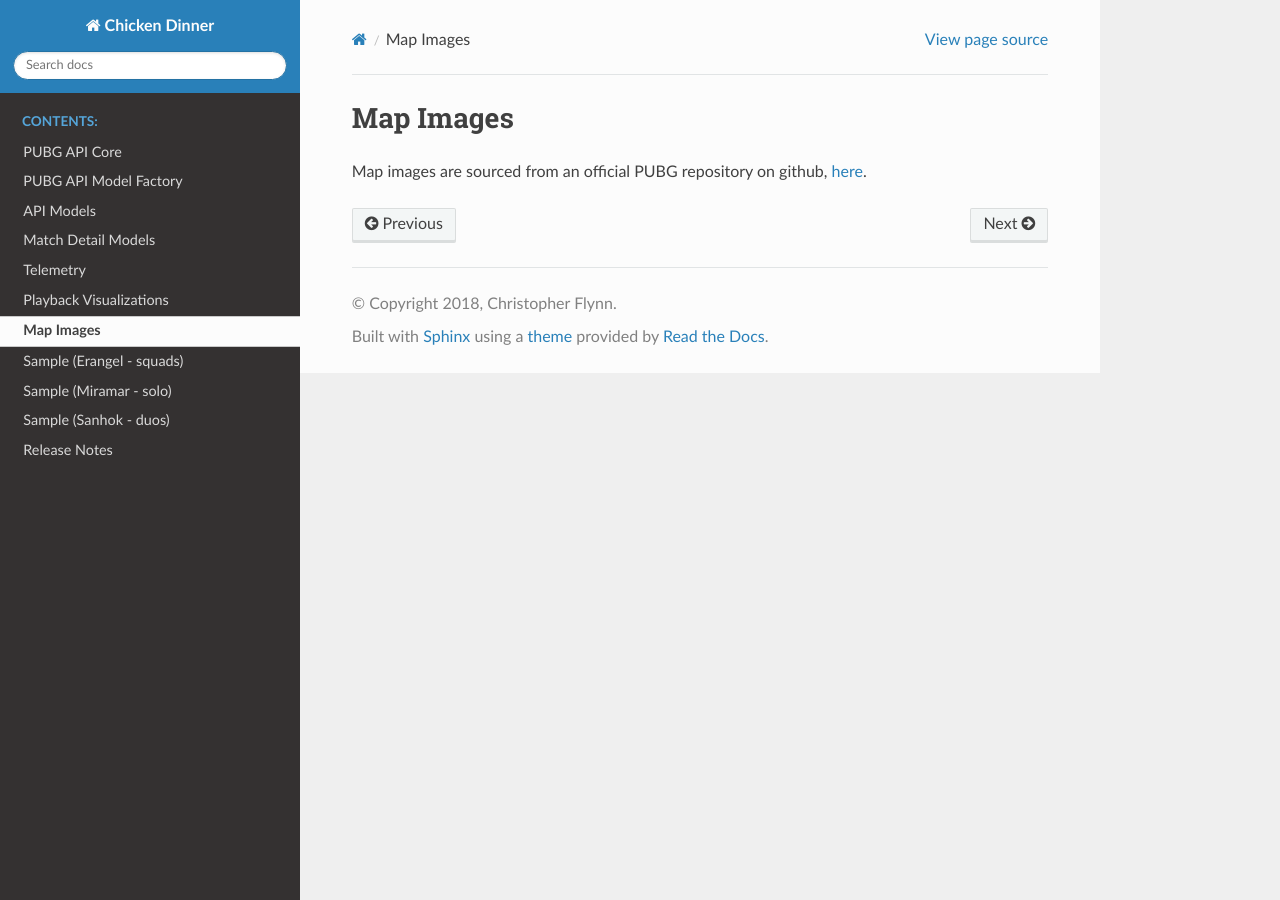
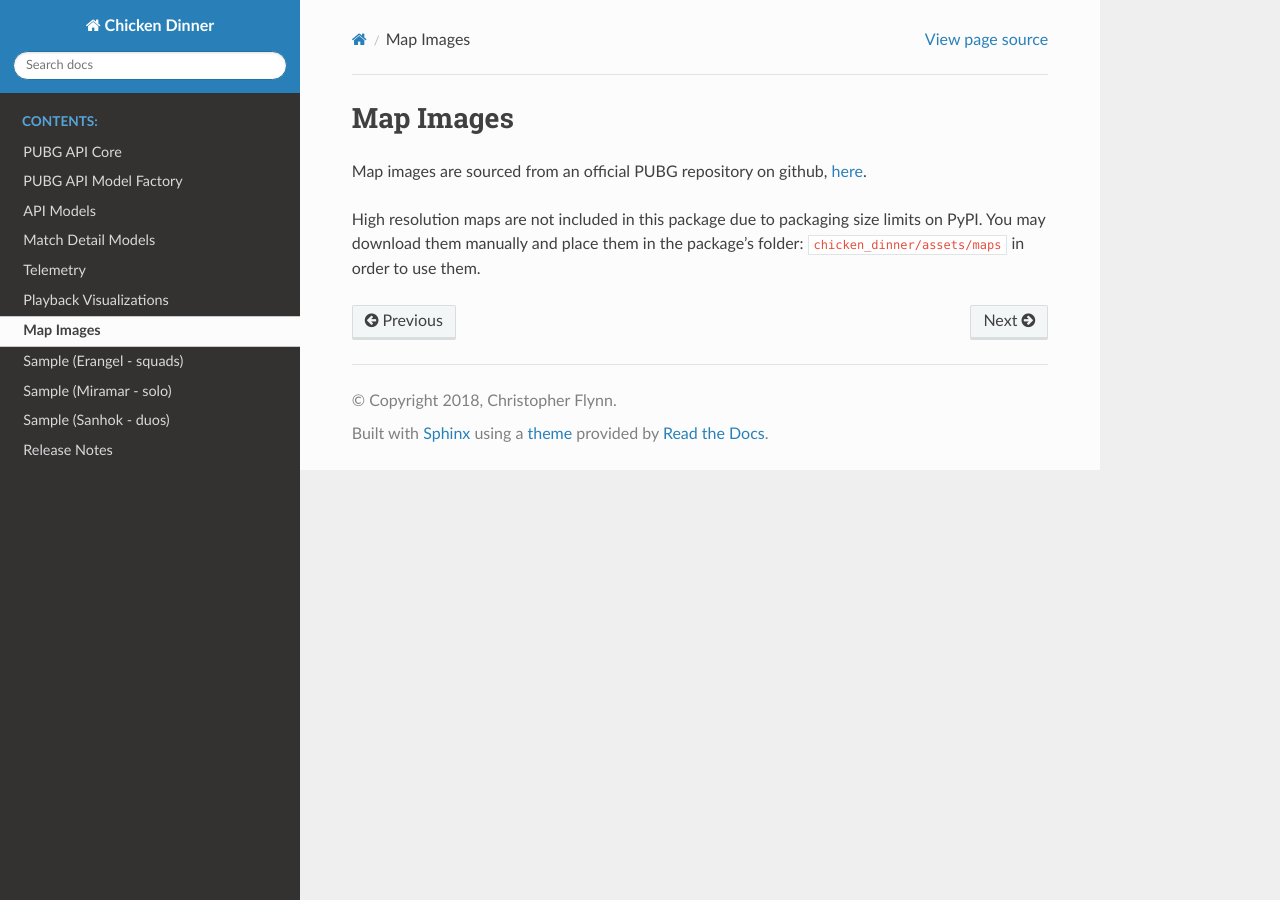
Before and after one commit to crflynn/chicken-dinner, a Sphinx documentation site: the page built from docs/assets/maps.rst, in a window 1280 px wide. Built offline with Sphinx 7.4.7 and the Read the Docs theme 2.0.0, drawn with Linux system fonts in a browser that asks for light colours.

Commit message:
add high-res note on maps to docs

```diff
--- a/docs/assets/maps.rst
+++ b/docs/assets/maps.rst
@@ -3,3 +3,7 @@ Map Images
 
 Map images are sourced from an official PUBG repository
 on github, `here <https://github.com/pubg/api-assets/tree/master/Assets/Maps>`_.
+
+High resolution maps are not included in this package due to packaging size
+limits on PyPI. You may download them manually and place them in the package's
+folder: ``chicken_dinner/assets/maps`` in order to use them.
```
